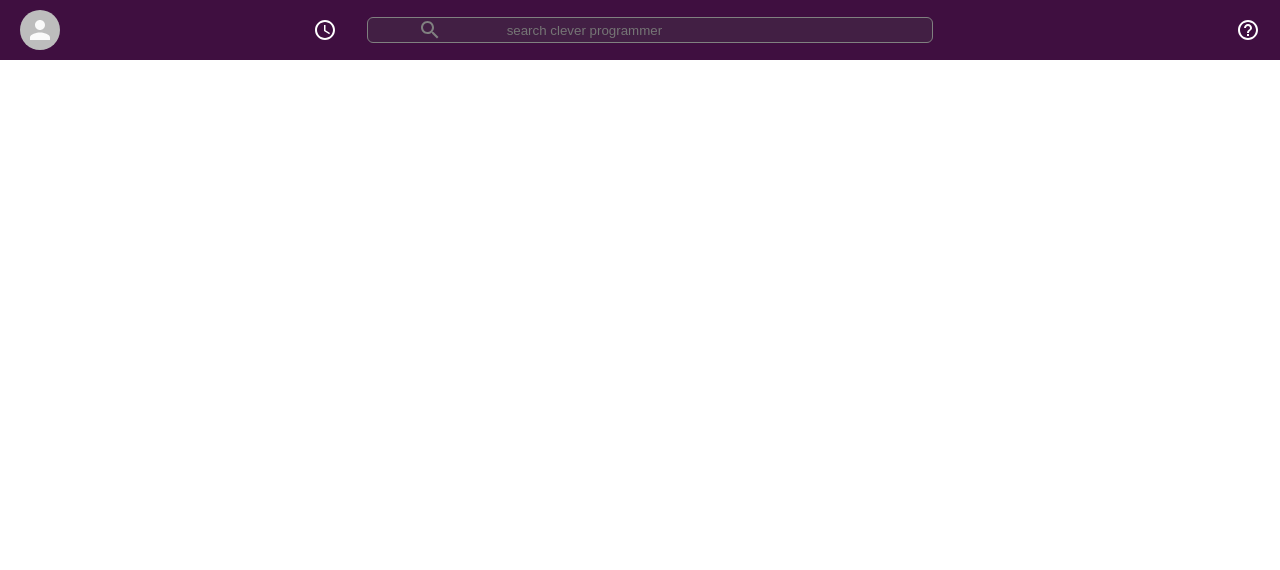
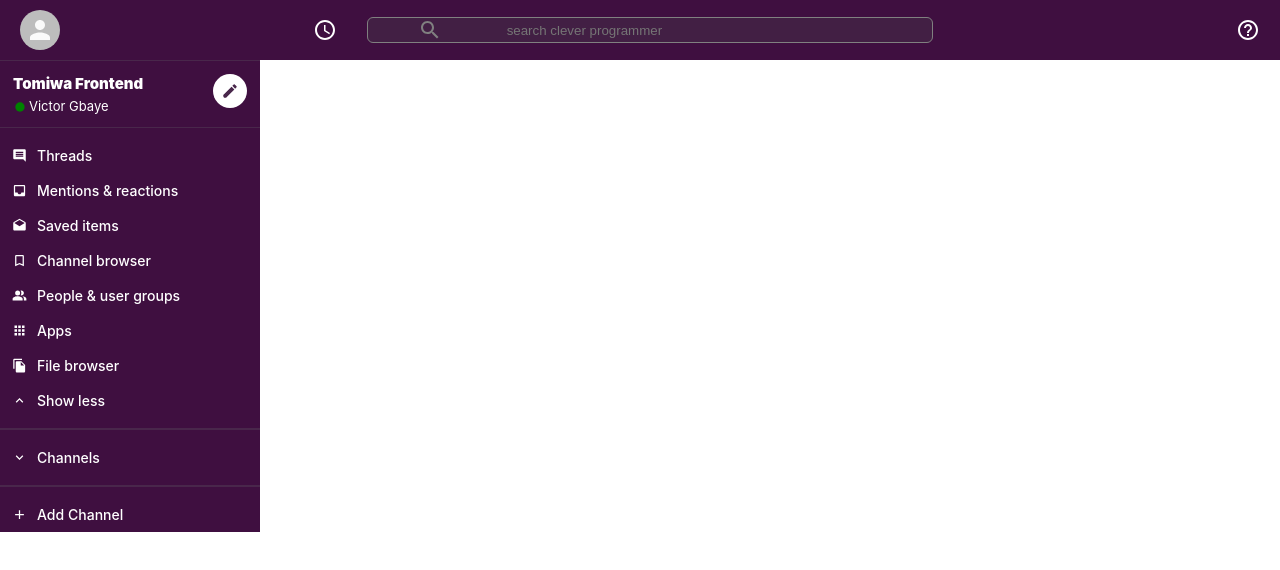
Before and after one commit to victorgbaye/slack-clone, a React (Create React App) app: page / in a window 1280 px wide. Shown: the top 570 px of the page. Built offline with nearby package versions, Linux system fonts and the light colour scheme.

Commit message:
sidebar section

```diff
--- a/src/App.js
+++ b/src/App.js
@@ -1,11 +1,15 @@
 import React from 'react'
 import './App.css';
 import Header from './Header';
+import Sidebar from './Sidebar'
 function App() {
   return (
     <div className="app">
       {/* HEADER */}
       <Header/>
+      <div className="app__body">
+        <Sidebar/>
+      </div>
       {/* SIDEBAR */}
       {/* REACT-ROUTER->CHAT SCREEN */}
 
--- /dev/null
+++ b/src/Sidebar.css
@@ -0,0 +1,51 @@
+.sidebar{
+    color: white;
+    background-color: var(--slack-color);
+    border-top: 1px solid #49274b;
+    max-width: 260px;
+}
+
+.sidebar > hr{
+    margin-top: 10px;
+    margin-bottom: 10px;
+    border: 1px solid #49274b;
+}
+.sidebar__header{
+    display: flex;
+    border-bottom: 1px solid #49274b;
+    margin-bottom: 10px;
+    padding: 13px;
+    /* margin-top: 10px;
+    margin-bottom: 10px;
+    border: 1px solid #49274b; */
+}
+
+.sidebar__header > .MuiSvgIcon-root{
+    padding: 8px;
+    color: #49274b;
+    font-size: 18px;
+    background-color: white;
+    border-radius: 999px;
+}
+.sidebar__info{
+    flex: 1;
+}
+
+.sidebar__info > h2{
+    font-size: 15px;
+    font-weight: 900;
+    margin-bottom: 5px;
+}
+.sidebar__info > h3{
+    display: flex;
+    align-items: center;
+    font-size: 13px;
+    font-weight: 400;
+}
+
+.sidebar__info > h3 >.MuiSvgIcon-root{
+    font-size: 14px;
+    margin-top: 1px;
+    margin-right: 2px;
+    color: green;
+}
--- /dev/null
+++ b/src/Sidebar.js
@@ -0,0 +1,43 @@
+import React from 'react'
+import './Sidebar.css'
+import SidebarOption from './SidebarOption'
+import FiberManualRecordIcon from '@mui/icons-material/FiberManualRecord';
+import CreateIcon from '@mui/icons-material/Create';
+import InsertCommentIcon from '@mui/icons-material/InsertComment';
+import InboxIcon from '@mui/icons-material/Inbox';
+import DraftsIcon from '@mui/icons-material/Drafts';
+import BookmarkBorderIcon from '@mui/icons-material/BookmarkBorder';
+import PeopleAltIcon from '@mui/icons-material/PeopleAlt';
+import AppsIcon from '@mui/icons-material/Apps';
+import FileCopyIcon from '@mui/icons-material/FileCopy';
+import ExpandLessIcon from '@mui/icons-material/ExpandLess';
+import ExpandMoreIcon from '@mui/icons-material/ExpandMore';
+import AddIcon from '@mui/icons-material/Add';
+const Sidebar = () => {
+    return (
+        <div className="sidebar">
+            <div className="sidebar__header">
+                <div className="sidebar__info">
+                    <h2>Tomiwa Frontend</h2>
+                    <h3><FiberManualRecordIcon/>Victor Gbaye</h3>
+                </div>
+                <CreateIcon/>
+            </div>
+            <SidebarOption Icon={InsertCommentIcon} title="Threads"/>
+            <SidebarOption Icon={InboxIcon} title="Mentions & reactions"/>
+            <SidebarOption Icon={DraftsIcon} title="Saved items"/>
+            <SidebarOption Icon={BookmarkBorderIcon} title="Channel browser"/>
+            <SidebarOption Icon={PeopleAltIcon} title="People & user groups"/>
+            <SidebarOption Icon={AppsIcon} title="Apps"/>
+            <SidebarOption Icon={FileCopyIcon} title="File browser"/>
+            <SidebarOption Icon={ExpandLessIcon} title="Show less"/>
+
+            <hr/>
+            <SidebarOption Icon={ExpandMoreIcon} title="Channels"/>
+            <hr/>
+            <SidebarOption Icon={AddIcon} title="Add Channel"/>
+        </div>
+    )
+}
+
+export default Sidebar
--- /dev/null
+++ b/src/SidebarOption.css
@@ -0,0 +1,29 @@
+.sidebarOption{
+    display: flex;
+    align-items: center;
+    font-size: 12px;
+    padding-left: 2px;
+    cursor: pointer;
+}
+
+.sidebarOption:hover{
+    opacity: 0.9;
+    background-color: #340e36;
+}
+
+.sidebarOption__icon{
+    padding: 10px;
+    font-size: 15px !important;
+}
+
+.sidebarOption__channel{
+    padding: 10px 0;
+}
+
+.sidebarOption__hash{
+    padding: 10px;
+}
+
+.sidebarOption > h3{
+     font-weight: 500;
+}
--- /dev/null
+++ b/src/SidebarOption.js
@@ -0,0 +1,17 @@
+import React from 'react'
+import './SidebarOption.css'
+const SidebarOption = ({Icon, title}) => {
+    return (
+        <div className="sidebarOption">
+            {Icon && <Icon className="sidebarOption__icon"/>}
+            {Icon ?
+             <h3>{title}</h3>
+             :
+              <h3 className=".sidebarOption__channel">
+                  <span className="sidebarOption__hash">#</span> {title}
+                </h3>}
+        </div>
+    )
+}
+
+export default SidebarOption
```
